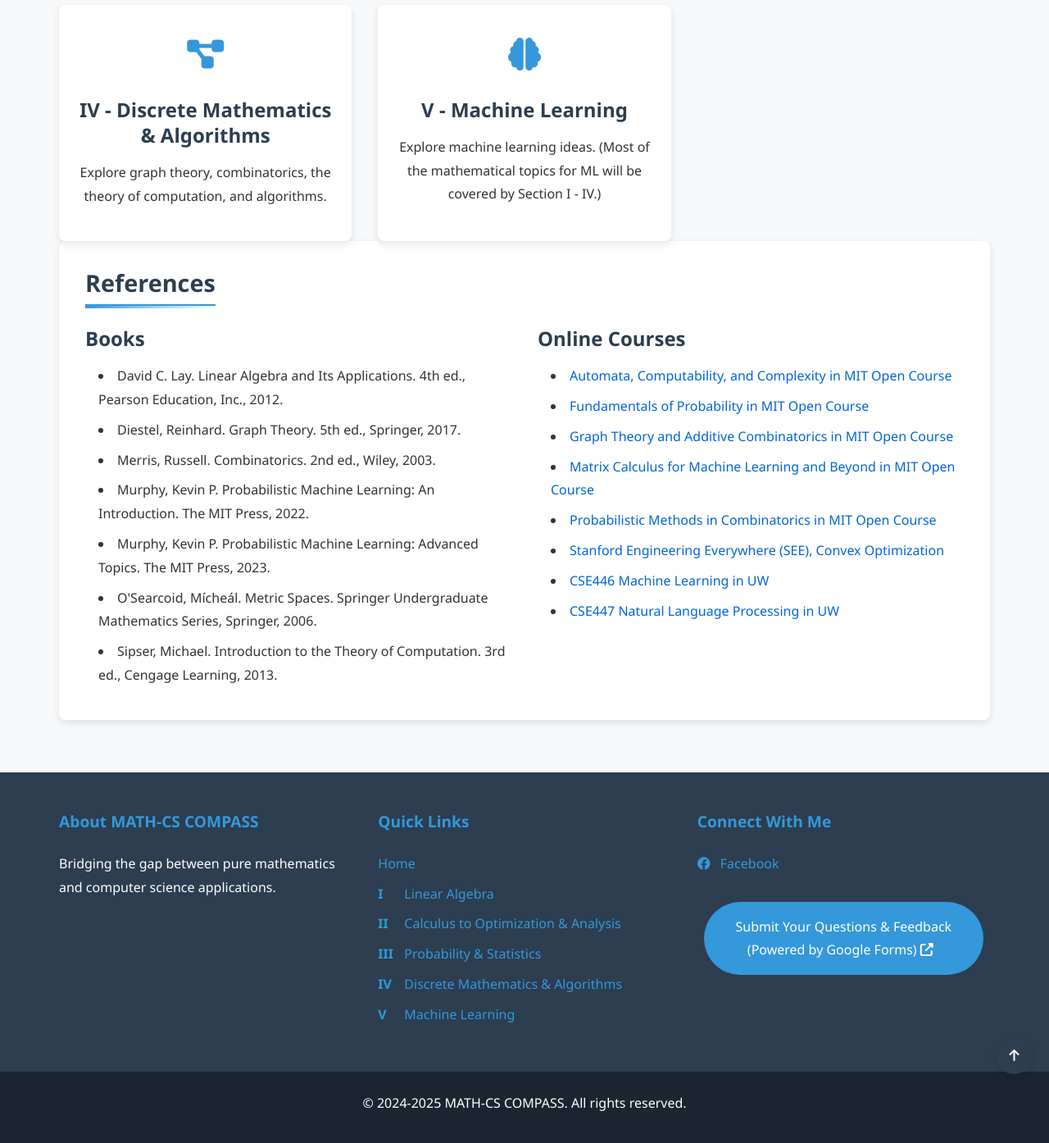
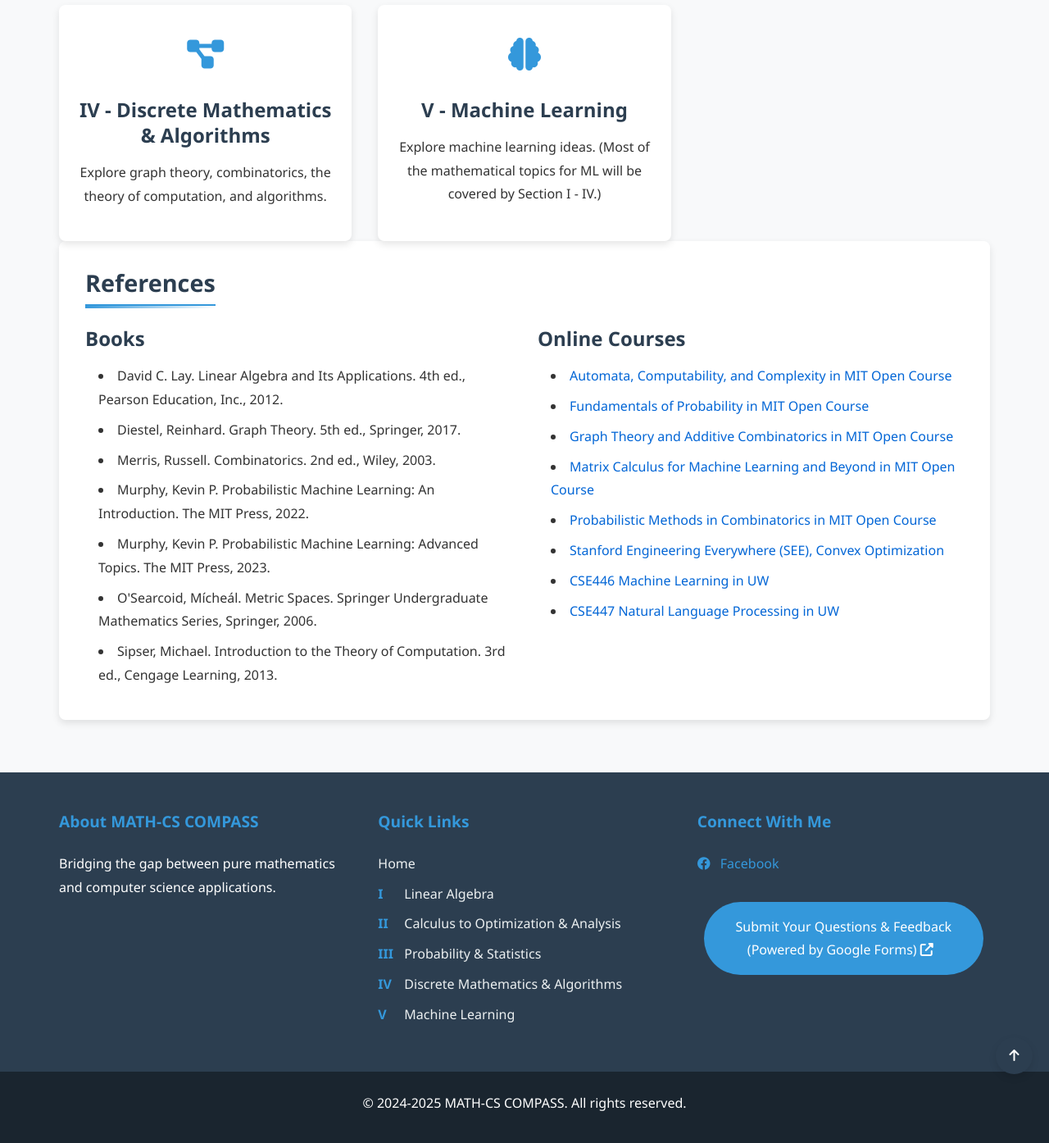
Before and after one commit to Yusukey01/yusukey01.github.io, a Jekyll site: the page built from index.html, in a window 1280 px wide and 1400 px high, scrolled down 1490 px. Shown: the top 1394 px of the window at 82% size. Built offline with Jekyll 4.4.1, drawn with Linux system fonts in a browser that asks for light colours.

Commit message:
fixed footer

```diff
--- a/css/styles.css
+++ b/css/styles.css
@@ -1212,6 +1212,7 @@
   .footer-links a {
     display: flex;
     align-items: center;
+    color: #ecf0f1; /* Ensure the link text is white */
   }
 
   .footer-links .nav-number {
```
